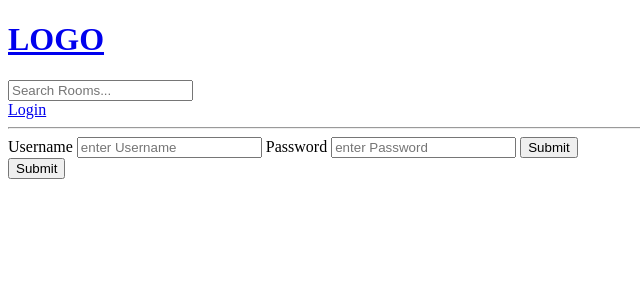
After one commit to sorterbot/Deckchat, a Django app: page /login/ in a window 1280 px wide. The commit adds this page. Shown: the top 300 px of the page, without its empty margins (0-640 px from the left). Run offline with Django 4.2, Linux system fonts and the light colour scheme.

Commit message:
Added search functionality, User Authentication, non-auth page restriction, in middle of user registration. Sorry, was in the habit of updating 2019 project between every video ebcasue those were 20 min segments & this course is a single 7 hr jawn, but I should get back into the habit of more frequent, compartmentalized updates. I know I'm not branching off of git and using it's features to the fullest but I will hopefully be on analogous projects in the future, so I should build that habit early. Also I gotta add more terse messages

```diff
--- a/deckchat/base/templates/base/home.html
+++ b/deckchat/base/templates/base/home.html
@@ -36,8 +36,10 @@
         <div>
             {% for room in rooms %}
                 <div>
+                    {% if request.user == room.host %}
                     <a href='{% url "update-room" room.id %}'>Edit</a>
                     <a href='{% url "delete-room" room.id %}'>Delete</a>
+                    {% endif %}
                     <span>@{{room.host.username}}</span>
                     <h5>{{room.id}}. <a href="{% url 'room' room.id %}">{{room.name}}</a></h5>
                     <small>{{room.topic.name}}</small>
--- /dev/null
+++ b/deckchat/base/templates/base/login_register.html
@@ -0,0 +1,32 @@
+{% extends 'main.html' %}
+
+{% block content %}
+
+<div>
+    <form method="POST" action="" >
+        {% csrf_token %}
+
+        <label>Username</label>
+        <input type="text" name="username" placeholder="enter Username"/>
+
+        <label>Password</label>
+        <input type="text" name="password" placeholder="enter Password"/>
+
+        <input type="submit" name="Login" />
+
+    </form>
+</div>
+
+<div>
+    <form method="POST" action="" >
+        {% csrf_token %}
+
+
+
+        <input type="submit" name="Register" />
+
+    </form>
+</div>
+
+
+{% endblock content %}
--- a/deckchat/base/urls.py
+++ b/deckchat/base/urls.py
@@ -2,10 +2,12 @@ from django.urls import path, include
 from . import views
 
 urlpatterns = [
+    path('login/', views.loginPage, name='login'),
+    path('logout/', views.logoutUser, name='logout'),
+    path('register/', views.registerPage, name='register'),
     path('', views.home, name='home'),
     path('room/<str:pk>/', views.room, name='room'),
     path('create-room/', views.createRoom, name='create-room'),
     path('update-room/<str:pk>/', views.updateRoom, name='update-room'),
     path('delete-room/<str:pk>/', views.deleteRoom, name='delete-room'),
-
 ]
--- a/deckchat/base/views.py
+++ b/deckchat/base/views.py
@@ -1,7 +1,12 @@
 from multiprocessing import context
 import re
 from django.shortcuts import render, redirect
+from django.http import HttpResponse
+from django.contrib import messages
+from django.contrib.auth.decorators import login_required
 from django.db.models import Q
+from django.contrib.auth.models import User
+from django.contrib.auth import authenticate, login, logout
 from .models import Room, Topic
 from .forms import RoomForm
 
@@ -10,6 +15,47 @@ from .forms import RoomForm
 #    {'id':2, 'name':'Jeskai Murktide'},
 #    {'id':3, 'name':'Naya Depths'},
 #]
+
+def loginPage(request):
+    page = 'login'
+    if request.user.is_authenticated:
+        return redirect('home')
+
+    if request.method == 'POST':
+        username = request.POST.get('username')
+        password = request.POST.get('password')
+
+        try:
+            user = User.objects.get(username=username)
+        except:
+            messages.error(request, 'User does not exist')
+
+        try:
+            password = User.objects.get(password=password)
+        except:
+            messages.error(request, 'Incorrect password')
+
+
+        user = authenticate(request, username=username, password=password)
+
+        if user is not None:
+            login(request, user)
+            return redirect('home')
+        else:
+            messages.error(request, 'username or password does not exist')
+
+
+    context = {'page': page}
+    return(render(request, 'base/login_register.html', context))
+
+
+def logoutUser(request):
+    logout(request)
+    return(redirect('home'))
+
+def registerPage(request):
+    page = 'register'
+    return render(request, 'base/login_register.html')
 
 def home(request):
     q = request.GET.get('q') if request.GET.get('q') != None else ''
@@ -32,6 +78,7 @@ def room(request, pk):
     context={'room':room}
     return render(request, 'base/room.html', context)
 
+@login_required(login_url='login')
 def createRoom(request):
     form = RoomForm()
     if request.method == 'POST':
@@ -42,9 +89,13 @@ def createRoom(request):
     context = {'form': form}
     return render(request, 'base/room_form.html', context)
 
+@login_required(login_url='login')
 def updateRoom(request, pk):
     room = Room.objects.get(id=pk)
     form = RoomForm(instance=room)
+
+    if request.user != room.host:
+        return HttpResponse('you shall not PASS!!!')
 
     if request.method == 'POST':
         form = RoomForm(request.POST, instance=room)
@@ -55,8 +106,13 @@ def updateRoom(request, pk):
     context={'form':form}
     return render(request, 'base/room_form.html', context)
 
+@login_required(login_url='login')
 def deleteRoom(request, pk):
     room = Room.objects.get(id=pk)
+
+    if request.user != room.host:
+        return HttpResponse('you shall not PASS!!!')
+
     if request.method == "POST":
         room.delete()
         return redirect('home')
--- a/deckchat/templates/main.html
+++ b/deckchat/templates/main.html
@@ -12,6 +12,14 @@
 
     {% include 'navbar.html' %}
 
+    {% if messages %}
+    <ul class="messages">
+        {% for message in messages %}
+        <li>{{message}}</li>
+        {% endfor %}
+    </ul>
+    {% endif  %}
+
 
     {% block content%}
 
--- a/deckchat/templates/navbar.html
+++ b/deckchat/templates/navbar.html
@@ -6,4 +6,10 @@
     <input type="text" name="q" placeholder="Search Rooms..."/>
 </form>
 
+{% if request.user.is_authenticated %}
+<a href="{% url 'logout' %}">Logout</a>
+{% else %}
+<a href="{% url 'login' %}">Login</a>
+{% endif %}
+
 <hr>
```
